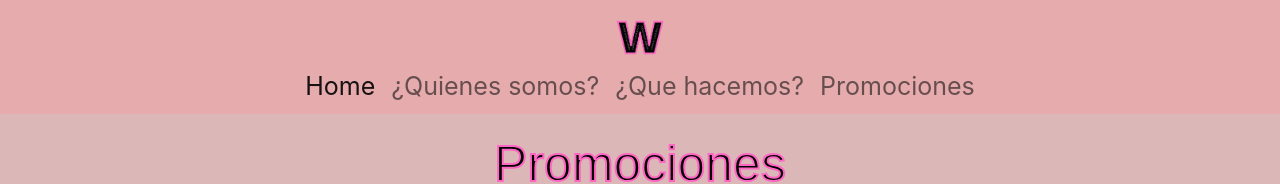
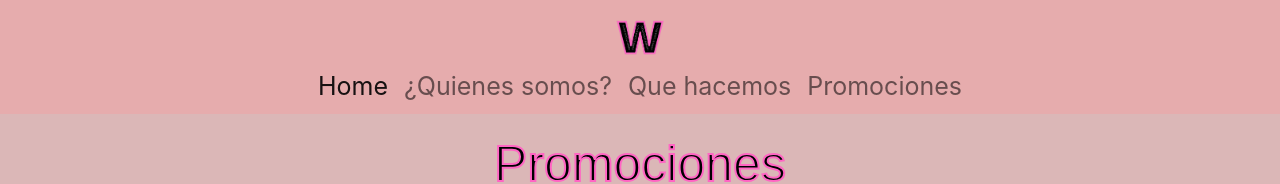
Before and after one commit to ManuNalerio/Studio-W, a website: page promociones.html in a window 1280 px wide. Shown: the top 184 px of the page. Drawn offline with nearby package versions, Linux system fonts and the light colour scheme; a script that the page names is missing.

```diff
--- a/promociones.html
+++ b/promociones.html
@@ -39,7 +39,7 @@
                 <a class="nav-link" href="quienes.html">¿Quienes somos?</a>
               </li>
               <li class="nav-item">
-                <a class="nav-link" href="que-hacemos.html">¿Que hacemos?</a>
+                <a class="nav-link" href="que-hacemos.html">Que hacemos</a>
               </li>
               <li class="nav-item">
                 <a class="nav-link" href="promociones.html">Promociones</a>
```
